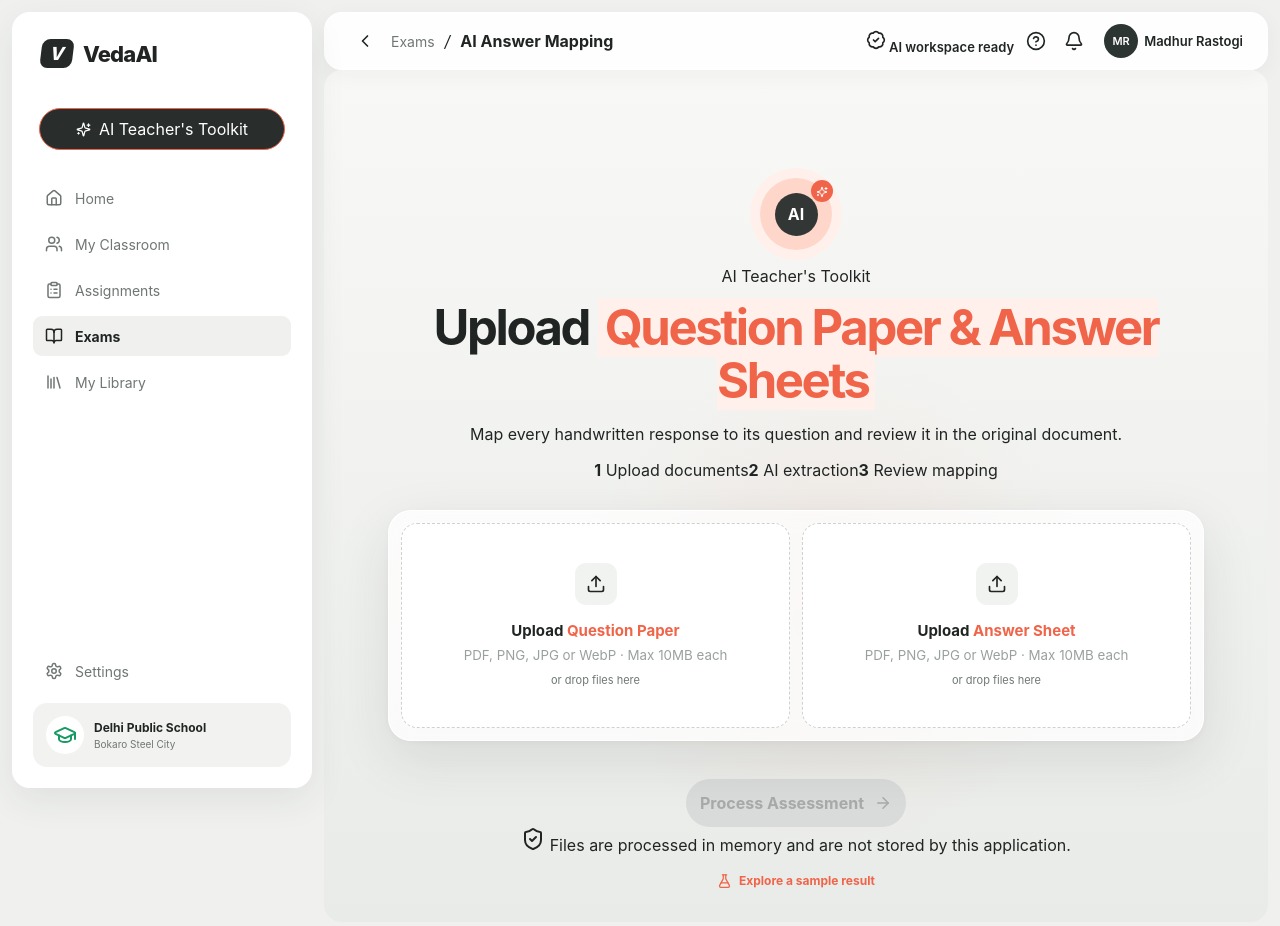
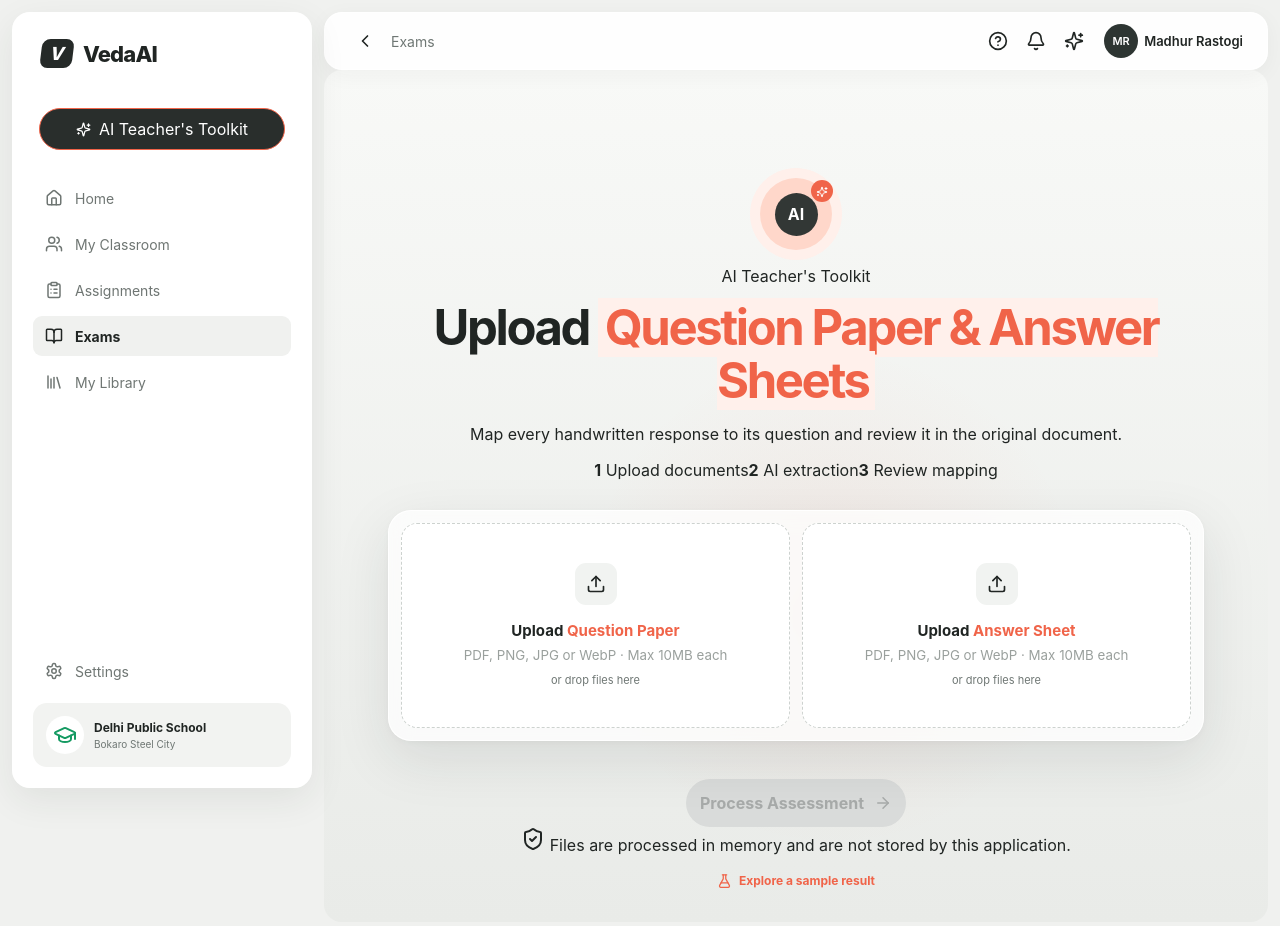
Before and after one commit to sdivyanshu90/assessment-extraction-ai, a Next.js app: page / in a window 1280 px wide. Shown: the top 926 px of the page. Built offline with nearby package versions, Linux system fonts and the light colour scheme.

Commit message:
Update components/app-shell.tsx

```diff
--- a/components/app-shell.tsx
+++ b/components/app-shell.tsx
@@ -2,7 +2,6 @@
 
 import {
   Bell,
-  BadgeCheck,
   BookOpen,
   ChevronLeft,
   CircleHelp,
@@ -37,8 +36,8 @@ export function AppShell({ children, compact = false }: { children: ReactNode; c
       </aside>
       <div className="main-frame">
         <header className="topbar">
-          <div className="topbar-title"><button aria-label="Back"><ChevronLeft /></button><span>Exams</span><i>/</i><strong>AI Answer Mapping</strong></div>
-          <div className="topbar-actions"><span className="system-status"><BadgeCheck /> AI workspace ready</span><button aria-label="Help"><CircleHelp /></button><button aria-label="Notifications"><Bell /></button><div className="avatar">MR</div><span className="teacher-name">Madhur Rastogi</span></div>
+          <div className="topbar-title"><button aria-label="Back"><ChevronLeft /></button><span>Exams</span></div>
+          <div className="topbar-actions"><button aria-label="Help"><CircleHelp /></button><button aria-label="Notifications"><Bell /></button><button aria-label="AI assistant"><Sparkles /></button><div className="avatar">MR</div><span className="teacher-name">Madhur Rastogi</span></div>
           <button className="mobile-menu" aria-label="Open navigation"><Menu /></button>
         </header>
         <main className="main-content">{children}</main>
```
